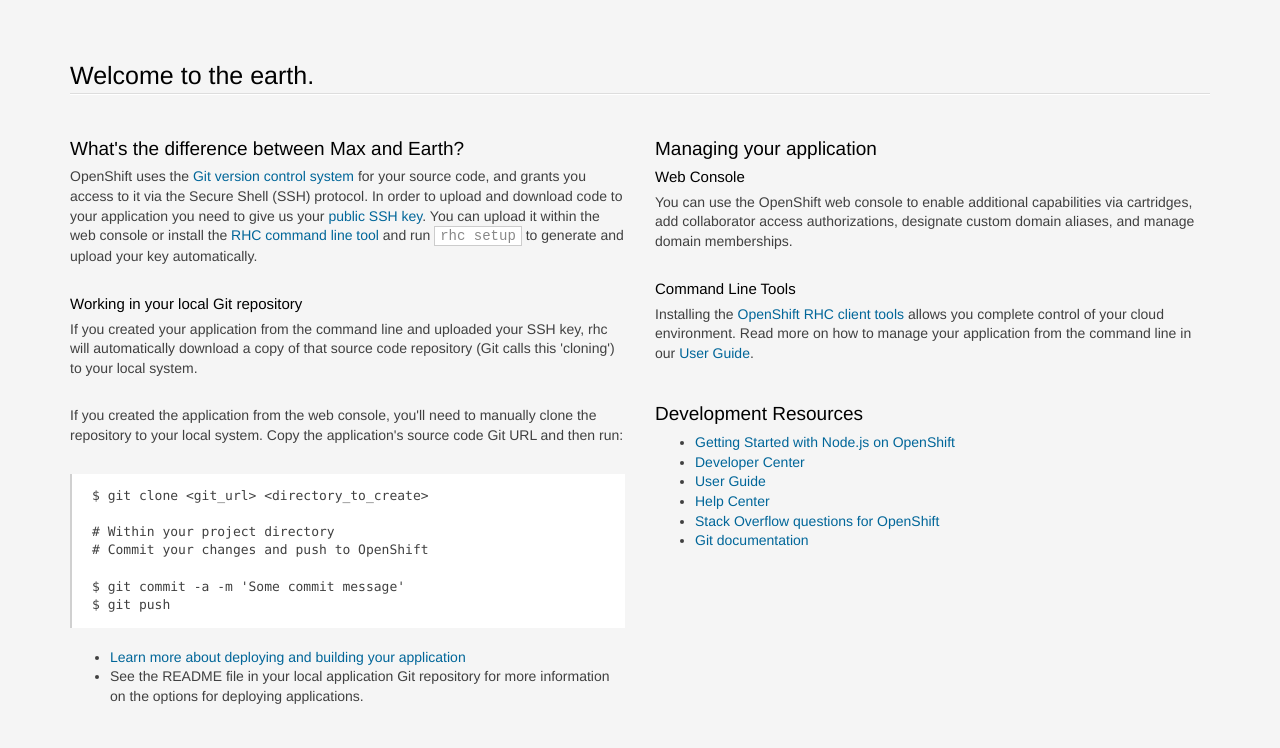
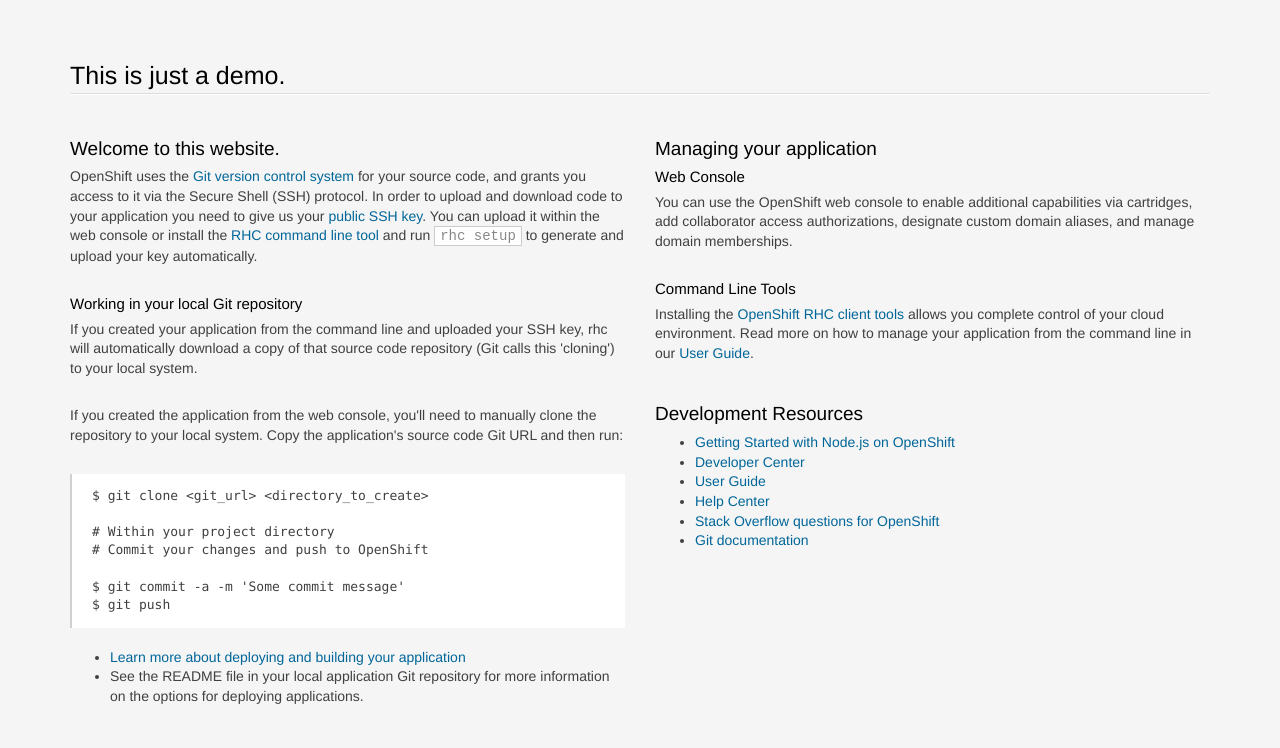
Before and after one commit to ZhiyuanYang0/WebDevSpring2016, a website: page public/index.html in a window 1280 px wide. Shown: the top 748 px of the page. Drawn offline with Linux system fonts and the light colour scheme.

Commit message:
add title

```diff
--- a/public/index.html
+++ b/public/index.html
@@ -207,14 +207,14 @@
 <body>
 <section class='container'>
           <hgroup>
-            <h1>Welcome to the earth.</h1>
+            <h1>This is just a demo.</h1>
           </hgroup>
 
 
         <div class="row">
           <section class='col-xs-12 col-sm-6 col-md-6'>
             <section>
-              <h2>What's the difference between Max and Earth?</h2>
+              <h2>Welcome to this website.</h2>
                 <p>OpenShift uses the <a href="http://git-scm.com/">Git version control system</a> for your source code, and grants you access to it via the Secure Shell (SSH) protocol. In order to upload and download code to your application you need to give us your <a href="https://developers.openshift.com/en/managing-remote-connection.html">public SSH key</a>. You can upload it within the web console or install the <a href="https://developers.openshift.com/en/managing-client-tools.html">RHC command line tool</a> and run <code>rhc setup</code> to generate and upload your key automatically.</p>
 
                 <h3>Working in your local Git repository</h3>
```
